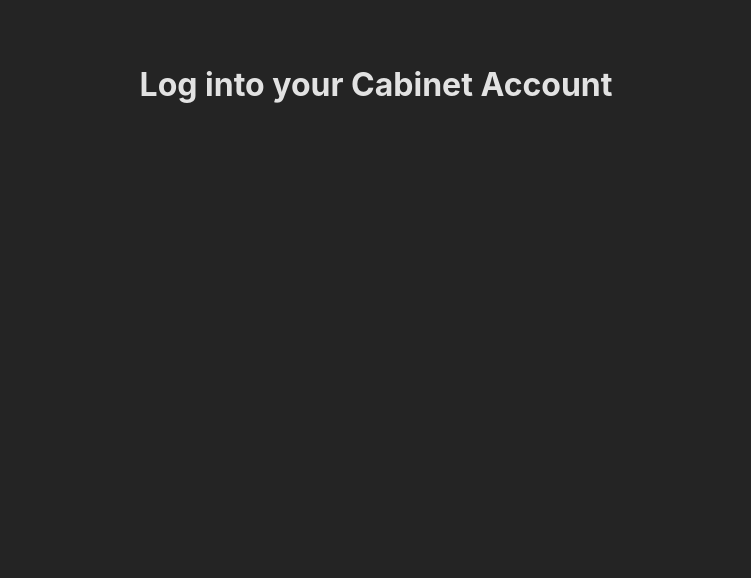
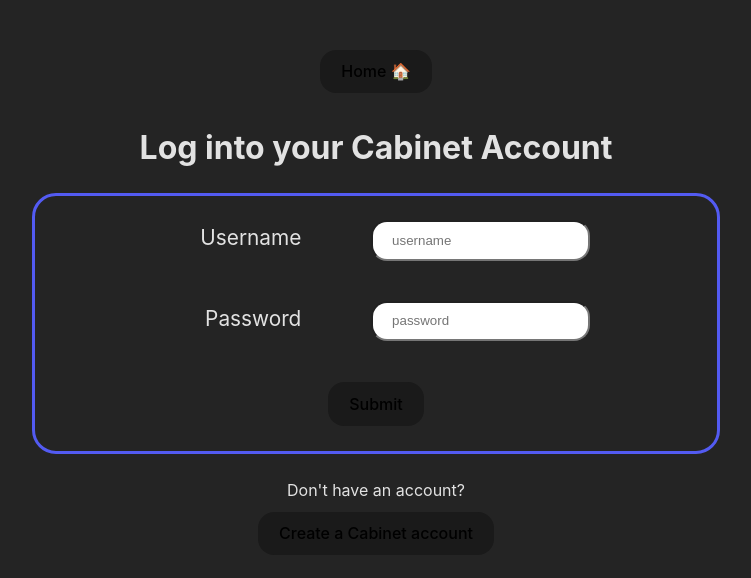
Before and after one commit to Joseph-Ramon-Lucas/inventory-app, a React (Vite) app in the folder front/: page /login in a window 1280 px wide. Shown: the top 578 px of the page, without its empty margins (264-1015 px from the left). Built offline with nearby package versions, Linux system fonts and the light colour scheme.

Commit message:
overhauled login & register designs

```diff
--- a/front/src/components/CreateAccount.tsx
+++ b/front/src/components/CreateAccount.tsx
@@ -24,7 +24,9 @@
 		}
 	}, [password, retypePassword]);
 
-	function handleSubmit(username: string, password: string) {}
+	function handleSubmit(username: string, password: string) {
+		console.log("oi");
+	}
 
 	return (
 		<div>
@@ -32,14 +34,11 @@
 				<Button>Home 🏠</Button>
 			</Link>
 			<h1>Create your Cabinet Account</h1>
-			<div id="textFields">
-				<div className="labels">
-					<Label htmlFor="username">Username</Label>
-					<Label htmlFor="password">Password</Label>
-					<Label htmlFor="retypePassword">Retype Password</Label>
-				</div>
+			<div className="textfieldContainer">
+				<div className="textFields">
 					<div className="inputs">
 						<div>
+							<Label htmlFor="username">Username</Label>
 							<Input
 								type="username"
 								id="username"
@@ -52,6 +51,7 @@
 
 						<br />
 						<div>
+							<Label htmlFor="password">Password</Label>
 							<Input
 								type="password"
 								id="password"
@@ -64,6 +64,7 @@
 
 						<br />
 						<div>
+							<Label htmlFor="retypePassword">Retype Password</Label>
 							<Input
 								type="password"
 								id="retypePassword"
@@ -75,9 +76,20 @@
 						</div>
 					</div>
 				</div>
-			<div id="errorDiv">{errorText ?? (errorText && true)}</div>
-			<div id="submit">
-				<Button onClick={() => handleSubmit(username, password)}>Submit</Button>
+				<div className="errorDiv">{errorText ?? (errorText && true)}</div>
+				<div className="submit">
+					<Button onClick={() => handleSubmit(username, password)}>
+						Submit
+					</Button>
+				</div>
+			</div>
+
+			<div className="registerSwitch">
+				<br />
+				<p>Already Have an account?</p>
+				<Link to="/login">
+					<Button>Log In with existing account</Button>
+				</Link>
 			</div>
 		</div>
 	);
--- a/front/src/components/Home.tsx
+++ b/front/src/components/Home.tsx
@@ -6,18 +6,22 @@
 import { ModeToggle } from "./ui/Mode-Toggle";
 
 export function Home() {
-
 	return (
 		<>
 			<div>
 				<h1>Cabinet</h1>
 				<h2>Personal Inventory App</h2>
 
-				<Link to="/login"><Button >Log In</Button></Link>
-				<Link to="/createAccount"><Button>Create Account</Button></Link>
+				<div className="authButtons">
+					<Link to="/login">
+						<Button>Log In</Button>
+					</Link>
+					<Link to="/register">
+						<Button>Create Account</Button>
+					</Link>
+				</div>
 
-				<ModeToggle/>
-
+				<ModeToggle />
 			</div>
 		</>
 	);
--- a/front/src/components/Login.tsx
+++ b/front/src/components/Login.tsx
@@ -1,10 +1,70 @@
+import { Link } from "react-router-dom";
 import "../App.css";
 import { Button } from "@/components/ui/button";
+import { Label } from "./ui/label";
+import { Input } from "./ui/input";
+import { useState } from "react";
 
 export function Login() {
-    return (
-        <div>
-            <h1>Log into your Cabinet Account</h1>
-        </div>
-    )
+	const [username, setUsername] = useState("");
+	const [password, setPassword] = useState("");
+	const [errorText, setErrorText] = useState("");
+
+	return (
+		<div>
+			<Link to="/">
+				<Button>Home 🏠</Button>
+			</Link>
+
+			<h1>Log into your Cabinet Account</h1>
+
+			<div className="textfieldContainer">
+				<div className="textFields">
+					<div className="inputs">
+						<div>
+							<Label htmlFor="username">Username</Label>
+							<Input
+								type="username"
+								id="username"
+								placeholder="username"
+								onChange={(event) => {
+									setUsername(event.target.value);
+								}}
+							/>
+						</div>
+
+						<br />
+						<div>
+							<Label htmlFor="password">Password</Label>
+							<Input
+								type="password"
+								id="password"
+								placeholder="password"
+								onChange={(event) => {
+									setPassword(event.target.value);
+								}}
+							/>
+						</div>
+
+						<br />
+					</div>
+				</div>
+
+				<div className="errorDiv">{errorText ?? (errorText && true)}</div>
+				<div className="submit">
+					<Button onClick={() => handleSubmit(username, password)}>
+						Submit
+					</Button>
+				</div>
+			</div>
+
+			<div className="registerSwitch">
+				<br />
+				<p>Don't have an account?</p>
+				<Link to="/register">
+					<Button>Create a Cabinet account</Button>
+				</Link>
+			</div>
+		</div>
+	);
 }
--- a/front/src/index.css
+++ b/front/src/index.css
@@ -22,6 +22,11 @@
   color: #535bf2;
 }
 
+p{
+  margin: 0;
+  padding: 0;
+}
+
 /* body {
   margin: 0;
   display: flex;
@@ -36,7 +41,7 @@
 } */
 
 button {
-  border-radius: 8px;
+  border-radius: 16px;
   border: 2px solid transparent;
   padding: 0.6em 1.2em;
   margin: 0.6em 1.2em;
@@ -58,7 +63,7 @@
 input{
   padding: 0.8em 1.4em;
   margin: 0.6em 1.2em;
-  border-radius: 10px;
+  border-radius: 16px;
 
   /* border-color: #646cff; */
 }
@@ -68,30 +73,59 @@
   font-size: 1.3em;
 }
 
-#textFields {
+
+.authButtons {
+  display: flex;
+  flex-direction: column;
+}
+
+.authButtons button {
+  min-width: 40%;
+}
+
+.textfieldContainer {
+  border:#535bf2 solid 3px;
+  border-radius: 24px;
+  margin: 0 16em;
+  padding: 16px;
+
+  /* box-shadow: 0 0px 2em #535bf2; */
+}
+
+.textFields {
   display: flex;
   flex-wrap: wrap;
   align-content: center;
   justify-content: center;
   align-items: center;
 
+
+
+
 }
-.labels{
-  display: flex;
-  flex-direction: column;
-  align-items: flex-end;
-}
+
 .inputs{
   display: flex;
   flex-direction: column;
   align-items: flex-end;
 }
 
-#errorDiv {
+.errorDiv {
   color: red;
 }
 
 
+/* tablets */
+@media only screen and (max-width: 1072px) {
+  .textfieldContainer {
+    margin: 0 7em;
+  }
+
+
+}
+
+
+/* for phone screens */
 @media only screen and (max-width: 668px) {
   /* :root {
     color: #213547;
@@ -103,7 +137,9 @@
   button {
     background-color: #f9f9f9;
   } */
-  .labels{
-    display: none;
+
+
+  .textfieldContainer {
+    margin: 0 1em;
   }
 }
--- a/front/src/main.tsx
+++ b/front/src/main.tsx
@@ -23,7 +23,7 @@
 		element: <Login />,
 	},
 	{
-		path: "/createAccount",
+		path: "/register",
 		element: <CreateAccount />,
 	},
 ]);
```
Lines whose indentation alone changed are shown as unchanged.
